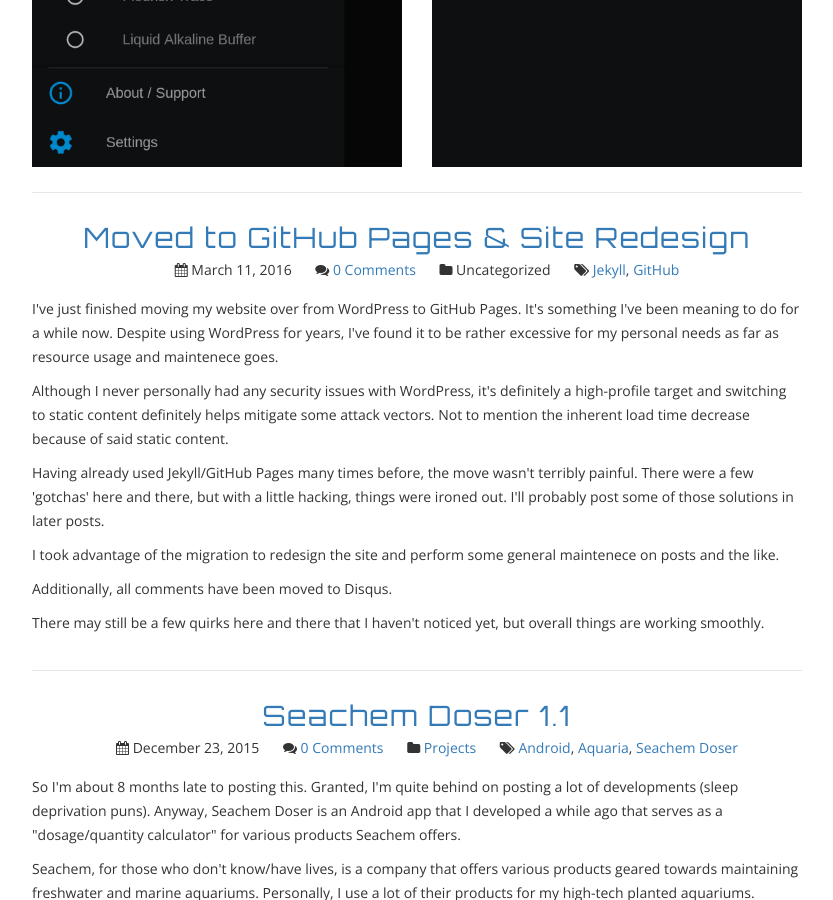
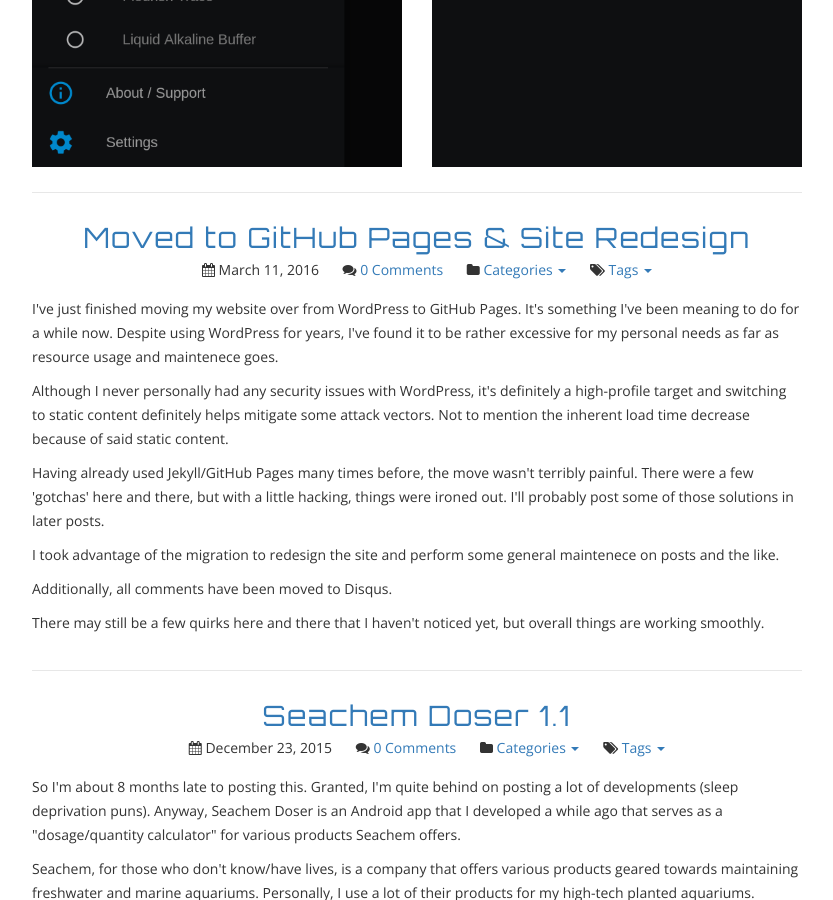
Before and after one commit to NateShoffner/nateshoffner.github.io, a Jekyll site: the page built from blog/index.html, in a window 1280 px wide and 900 px high, scrolled down 1875 px. Shown: the whole window, without its empty margins (223-1056 px from the left). Built offline with Jekyll 4.4.1, drawn with Linux system fonts in a browser that asks for light colours; nearby versions of some CDN libraries; the list of posts is cut into pages by our own code; comment, search, counter and statistics services are not loaded; some of the changed text lies outside the part shown.

Commit message:
Categories/tags dropdown

```diff
--- a/_includes/post.html
+++ b/_includes/post.html
@@ -16,27 +16,35 @@
 
                 <li class="post-meta-item"><i class="fa fa-comments" aria-hidden="true"></i>  <a href="{{ post.url }}#comments"><span class="disqus-comment-count" data-disqus-url="{{ site.url }}{{ post.url }}">0 Comments</span></a></li>
 
-                <li class="post-meta-item"><i class="fa fa-folder" aria-hidden="true"></i>
+                <span class="dropdown">
+                    <li class="post-meta-item"><i class="fa fa-folder" aria-hidden="true"></i> <a class="dropdown-toggle" id="category-down" data-toggle="dropdown" aria-haspopup="true" aria-expanded="true" href="#">Categories <span class="caret"></span></a>
+
+                    <ul class="dropdown-menu" aria-labelledby="category-down">
                         {% if post.categories.size > 0 %}
                             {% for category in post.categories %}
                                 {% include create_indexer.liquid param=category %}
-                                <a href="{{ site.baseurl }}{{ site.blog_url }}/category/{{ indexer }}/">{{ category }}</a>{% if forloop.last == false %},{% endif %}
+                                    <li><a href="{{ site.baseurl }}{{ site.blog_url }}/category/{{ indexer }}/">{{ category }}</a></li>
                             {% endfor %}
                         {% else %}
-                        Uncategorized
+                            <li><a href="#">No Categories</a></li>
                         {% endif %}
-                </li>
+                    </ul></li>
+                </span>
 
-                <li class="post-meta-item"><i class="fa fa-tags" aria-hidden="true"></i>
+                <span class="dropdown">
+                    <li class="post-meta-item"><i class="fa fa-tags" aria-hidden="true"></i> <a class="dropdown-toggle" id="category-down" data-toggle="dropdown" aria-haspopup="true" aria-expanded="true" href="#">Tags <span class="caret"></span></a>
+
+                    <ul class="dropdown-menu" aria-labelledby="category-down">
                         {% if post.tags.size > 0 %}
                             {% for tag in post.tags %}
                                 {% include create_indexer.liquid param=tag %}
-                                <a href="{{ site.baseurl }}{{ site.blog_url }}/tag/{{ indexer }}/">{{ tag }}</a>{% if forloop.last == false %},{% endif %}
+                                    <li><a href="{{ site.baseurl }}{{ site.blog_url }}/tag/{{ indexer }}/">{{ tag }}</a></li>
                             {% endfor %}
                         {% else %}
-                        Uncategorized
+                            <li><a href="#">No Tags</a></li>
                         {% endif %}
-                </li>
+                    </ul></li>
+                </span>
 
             </ul>
         </div>
```
Lines whose indentation alone changed are shown as unchanged.
